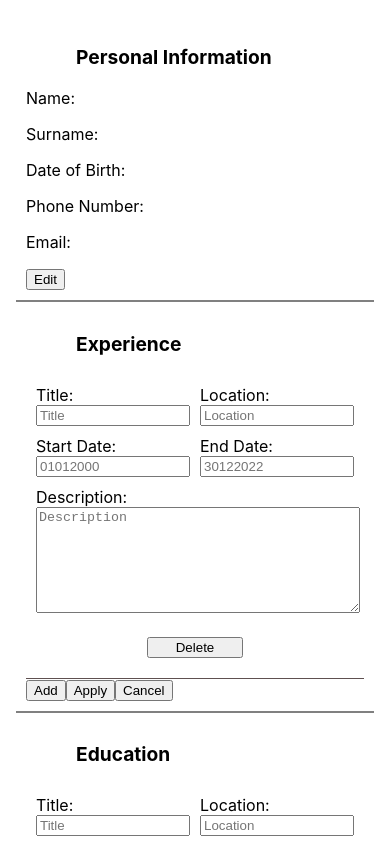
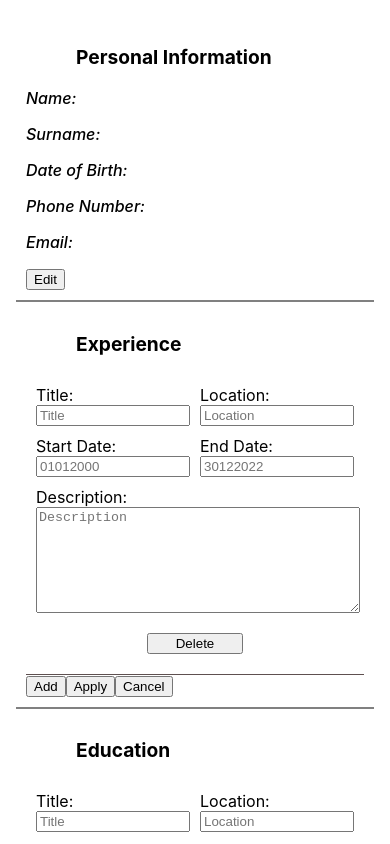
Before and after one commit to Saker07/ResumeBuilder, a React (Create React App) app: page / in a window 390 px wide. Both pictures are taken after a click on the input "Save". Shown: the top 844 px of the page. Built offline with nearby package versions, Linux system fonts and the light colour scheme.

Commit message:
Make mobile ui more responsive by making elements in sections have flex direction column, also fix description element in show section only occupying half the width

```diff
--- a/src/App.css
+++ b/src/App.css
@@ -6,7 +6,7 @@ body{
   background-color: rgb(193, 192, 192);
 }
 #root {
-  max-width: 100%;
+  min-width: 50%;
   border-style: solid;
   border-width: 3px;
   margin: 1rem;
@@ -21,6 +21,14 @@ body{
   border-width: 0 0 2px 0;
   padding: 10px;
   max-width: 100%;
+}
+.section>p,.item>p {
+  display: flex;
+  gap: 20px;
+}
+.section>p>span:first-child,.item>p>span:first-child {
+  font-style: oblique;
+  font-weight: 500;
 }
 h3 {
   text-align: left;
@@ -42,9 +50,8 @@ h3 {
 .description {
   grid-column: 1 / 3;
   width: 100%;
-  display: initial;
 }
-.description>*{
+.description>textarea{
   width: 100%;
   min-height: 100px;
   max-height: 300px;
@@ -91,5 +98,9 @@ label {
   body {
     background-color: white;
   }
-
+  .personal>p,.item>p {
+    flex-direction: column;
+    align-items: center;
+    gap:2px;
+  }
 }
--- a/src/ItemShow.jsx
+++ b/src/ItemShow.jsx
@@ -6,11 +6,11 @@ class ItemShow extends Component{
         const {data} = this.props;
         return(
             <div className="item">
-                <p>Title: {data.title}</p>
-                <p>Location: {data.location}</p>
-                <p>Start Date: {data.startDate}</p>
-                <p>End Date: {data.endDate}</p>
-                <p>Description: {data.description}</p>
+                <p><span>Title: </span><span>{data.title}</span></p>
+                <p><span>Location: </span><span>{data.location}</span></p>
+                <p><span>Start Date: </span><span>{data.startDate}</span></p>
+                <p><span>End Date: </span><span>{data.endDate}</span></p>
+                <p className="description"><span>Description: </span><span>{data.description}</span></p>
             </div>
         )
     }
--- a/src/Personal.jsx
+++ b/src/Personal.jsx
@@ -54,11 +54,11 @@ class Personal extends Component{
             return (
                 <div className="section">
                     <h3>{sectionName}</h3>
-                    <p htmlFor='nameInput'>Name: {info.name}</p>
-                    <p htmlFor='surnameInput'>Surname: {info.surname} </p>
-                    <p htmlFor='dateOfBirthInput'>Date of Birth: {info.dateOfBirth}</p>
-                    <p htmlFor='phoneInput'>Phone Number: {info.phone}</p>
-                    <p htmlFor='emailInput'>Email: {info.email}</p>
+                    <p htmlFor='nameInput'><span>Name: </span><span>{info.name}</span></p>
+                    <p htmlFor='surnameInput'><span>Surname: </span><span>{info.surname}</span></p>
+                    <p htmlFor='dateOfBirthInput'><span>Date of Birth: </span><span>{info.dateOfBirth}</span></p>
+                    <p htmlFor='phoneInput'><span>Phone Number: </span><span>{info.phone}</span></p>
+                    <p htmlFor='emailInput'><span>Email: </span><span>{info.email}</span></p>
                     <input type="submit" value="Edit" onClick={()=>{editSection(sectionKey)}}/>
                 </div>
             )
```
